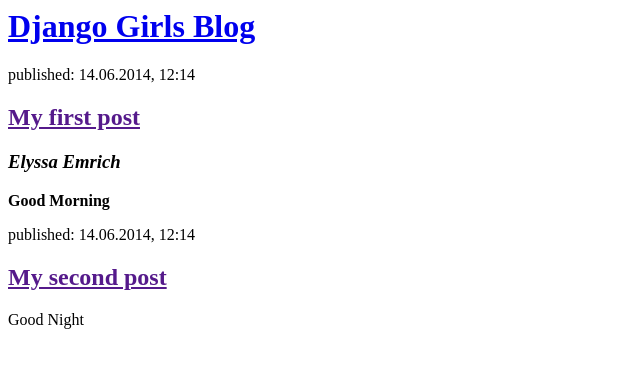
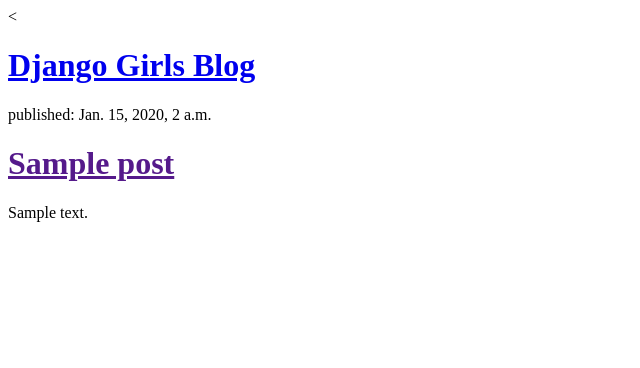
Before and after one commit to eemrich/my-first-blog, a Django app: template blog/templates/blog/post_list.html in a window 1280 px wide. Shown: the top 368 px of the page, without its empty margins (0-640 px from the left). Run offline with Django 3.2, Linux system fonts and the light colour scheme; the template is opened without the code that fills it: values that come from a table or form of the project are taken from there, others are empty; tables that the repository leaves empty hold one stand-in row (values such as "Sample post").

Commit message:
Modified templates to display posts from database.

```diff
--- a/blog/templates/blog/post_list.html
+++ b/blog/templates/blog/post_list.html
@@ -3,21 +3,16 @@
         <title>Django Girls blog</title>
     </head>
     <body>
-        <div>
-            <h1><a href="djangogirls.org">Django Girls Blog</a></h1>
-        </div>
+        <<div>
+    		<h1><a href="/">Django Girls Blog</a></h1>
+		</div>
 
-        <div>
-            <p>published: 14.06.2014, 12:14</p>
-            <h2><a href="">My first post</a></h2>
-            <h3><em>Elyssa Emrich</em></h3>
-            <p><strong>Good Morning</strong></p>
-        </div>
-
-        <div>
-            <p>published: 14.06.2014, 12:14</p>
-            <h2><a href="">My second post</a></h2>
-            <p>Good Night</p>
-        </div>
+		{% for post in posts %}
+    	<div>
+        	<p>published: {{ post.published_date }}</p>
+        	<h1><a href="">{{ post.title }}</a></h1>
+        	<p>{{ post.text|linebreaksbr }}</p>
+    	</div>
+		{% endfor %}
     </body>
 </html>
--- a/blog/views.py
+++ b/blog/views.py
@@ -1,4 +1,7 @@
 from django.shortcuts import render
+from django.utils import timezone
+from .models import Post
 
 def post_list(request):
-    return render(request, 'blog/post_list.html', {})
+    posts = Post.objects.filter(published_date__lte=timezone.now()).order_by('published_date')
+    return render(request, 'blog/post_list.html', {'posts': posts})
```
